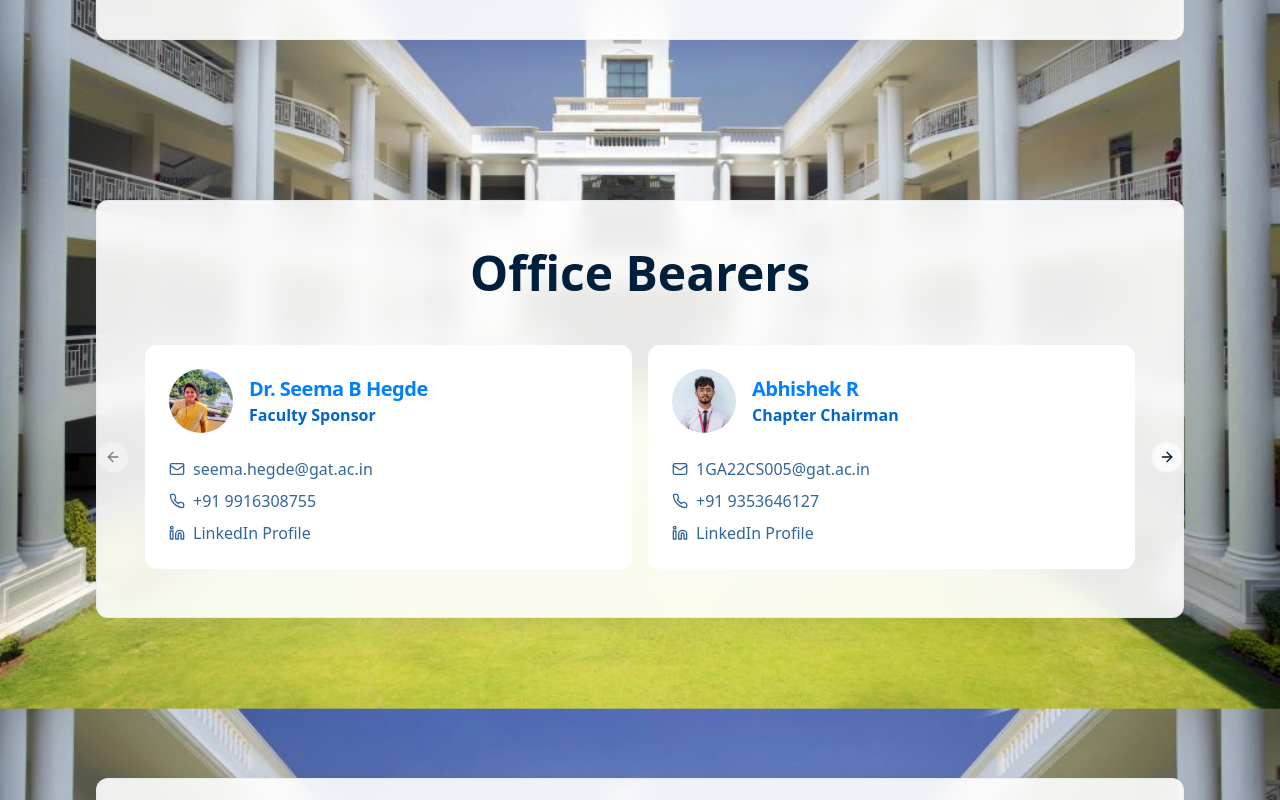
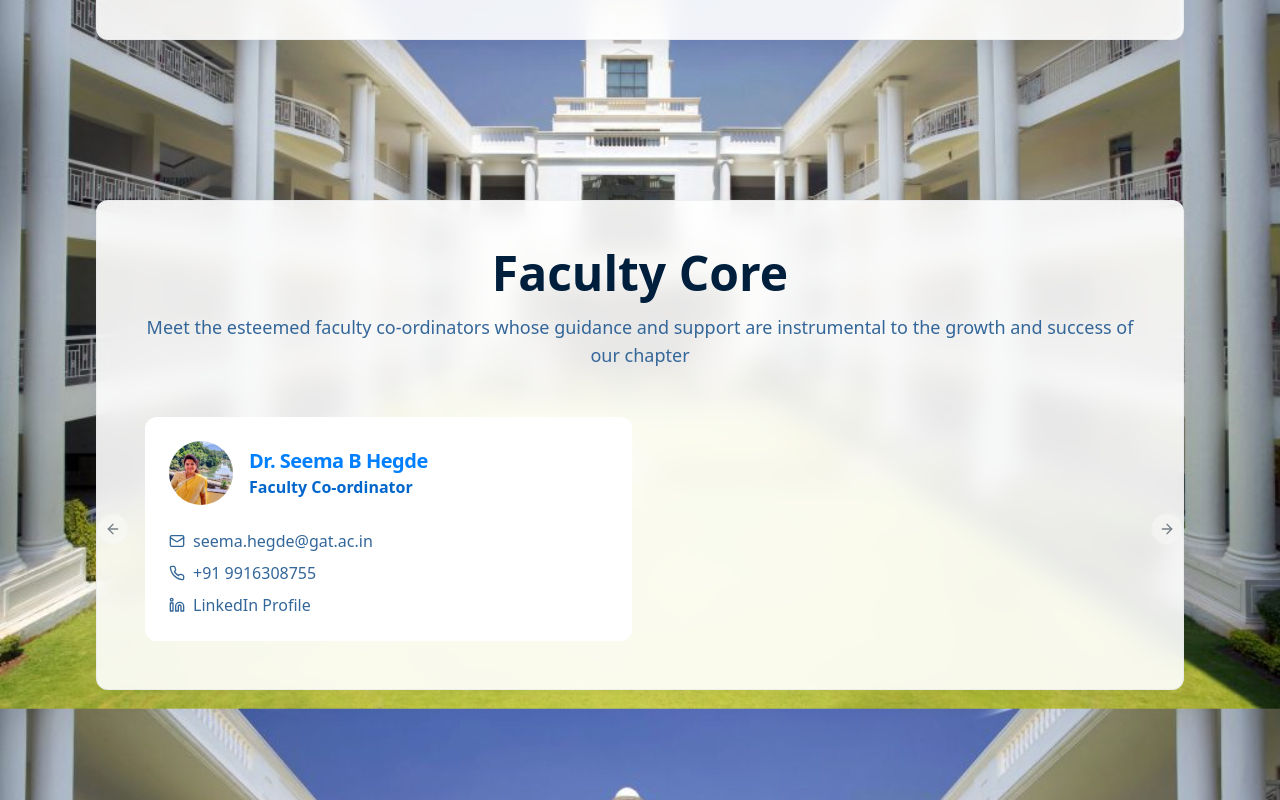
Before and after one commit to adarshkn1/cloud-construct-25, a React (Vite) app: page / in a window 1280 px wide. Shown: the part 3560-4360 px from the top of the page. Built offline with nearby package versions, Linux system fonts and the light colour scheme.

Commit message:
Add Faculty Core section

```diff
--- /dev/null
+++ b/src/components/FacultyCore.tsx
@@ -0,0 +1,105 @@
+import { Card, CardContent, CardHeader, CardTitle } from '@/components/ui/card';
+import { Avatar, AvatarImage, AvatarFallback } from '@/components/ui/avatar';
+import { Carousel, CarouselContent, CarouselItem, CarouselNext, CarouselPrevious } from '@/components/ui/carousel';
+import { Mail, Phone, Linkedin } from 'lucide-react';
+import seemaHegde from '@/assets/bearers/seema-hegde.jpg';
+
+const FacultyCore = () => {
+  const faculty = [
+    {
+      name: "Dr. Seema B Hegde",
+      position: "Faculty Co-ordinator",
+      email: "seema.hegde@gat.ac.in",
+      phone: "+91 9916308755",
+      linkedin: "https://www.linkedin.com/in/dr-seema-b-hegde-4915b523?utm_source=share&utm_campaign=share_via&utm_content=profile&utm_medium=android_app",
+      photo: seemaHegde,
+      showContact: true
+    }
+  ];
+
+  return (
+    <section id="faculty" className="py-20 px-4">
+      <div className="container mx-auto max-w-6xl">
+        <div className="floating-card p-12">
+          <h2 className="text-4xl md:text-5xl font-bold text-center mb-4 text-primary">
+            Faculty Core
+          </h2>
+          <p className="text-center text-muted-foreground mb-12 text-lg">
+            Meet the esteemed faculty co-ordinators whose guidance and support are instrumental to the growth and success of our chapter
+          </p>
+
+          <Carousel
+            opts={{
+              align: "start",
+              slidesToScroll: 1,
+            }}
+            className="w-full"
+          >
+            <CarouselContent className="-ml-2 md:-ml-4">
+              {faculty.map((member, index) => (
+                <CarouselItem key={index} className="pl-2 md:pl-4 md:basis-1/2">
+                  <Card className="floating-card border-none shadow-none">
+                    <CardHeader className="flex flex-row items-center space-y-0 space-x-4">
+                      <Avatar className="w-16 h-16">
+                        <AvatarImage
+                          src={member.photo}
+                          alt={member.name}
+                        />
+                        <AvatarFallback>{member.name.split(' ').map(n => n[0]).join('')}</AvatarFallback>
+                      </Avatar>
+                      <div>
+                        <CardTitle className="text-xl text-secondary">{member.name}</CardTitle>
+                        <p className="text-accent font-semibold">{member.position}</p>
+                      </div>
+                    </CardHeader>
+                    <CardContent className="space-y-4">
+                      <div className="space-y-2">
+                        {member.showContact && member.email && (
+                          <div className="flex items-center space-x-2 text-muted-foreground">
+                            <Mail size={16} />
+                            <a
+                              href={`mailto:${member.email}`}
+                              className="hover:text-primary transition-colors"
+                            >
+                              {member.email}
+                            </a>
+                          </div>
+                        )}
+                        {member.showContact && member.phone && (
+                          <div className="flex items-center space-x-2 text-muted-foreground">
+                            <Phone size={16} />
+                            <a
+                              href={`tel:${member.phone}`}
+                              className="hover:text-primary transition-colors"
+                            >
+                              {member.phone}
+                            </a>
+                          </div>
+                        )}
+                        <div className="flex items-center space-x-2 text-muted-foreground">
+                          <Linkedin size={16} />
+                          <a
+                            href={member.linkedin}
+                            target="_blank"
+                            rel="noopener noreferrer"
+                            className="hover:text-primary transition-colors"
+                          >
+                            LinkedIn Profile
+                          </a>
+                        </div>
+                      </div>
+                    </CardContent>
+                  </Card>
+                </CarouselItem>
+              ))}
+            </CarouselContent>
+            <CarouselPrevious />
+            <CarouselNext />
+          </Carousel>
+        </div>
+      </div>
+    </section>
+  );
+};
+
+export default FacultyCore;
--- a/src/pages/Index.tsx
+++ b/src/pages/Index.tsx
@@ -4,6 +4,7 @@ import About from '@/components/About';
 import DynamicCarousel from '@/components/DynamicCarousel';
 import Events from '@/components/Events';
 import Pioneers from '@/components/Pioneers';
+import FacultyCore from '@/components/FacultyCore';
 import OfficeBearers from '@/components/OfficeBearers';
 import Membership from '@/components/Membership';
 import Contact from '@/components/Contact';
@@ -29,6 +30,7 @@ const Index = () => {
         <DynamicCarousel />
         <Events />
         <Pioneers />
+        <FacultyCore />
         <OfficeBearers />
         <Membership />
         <Contact />
```
